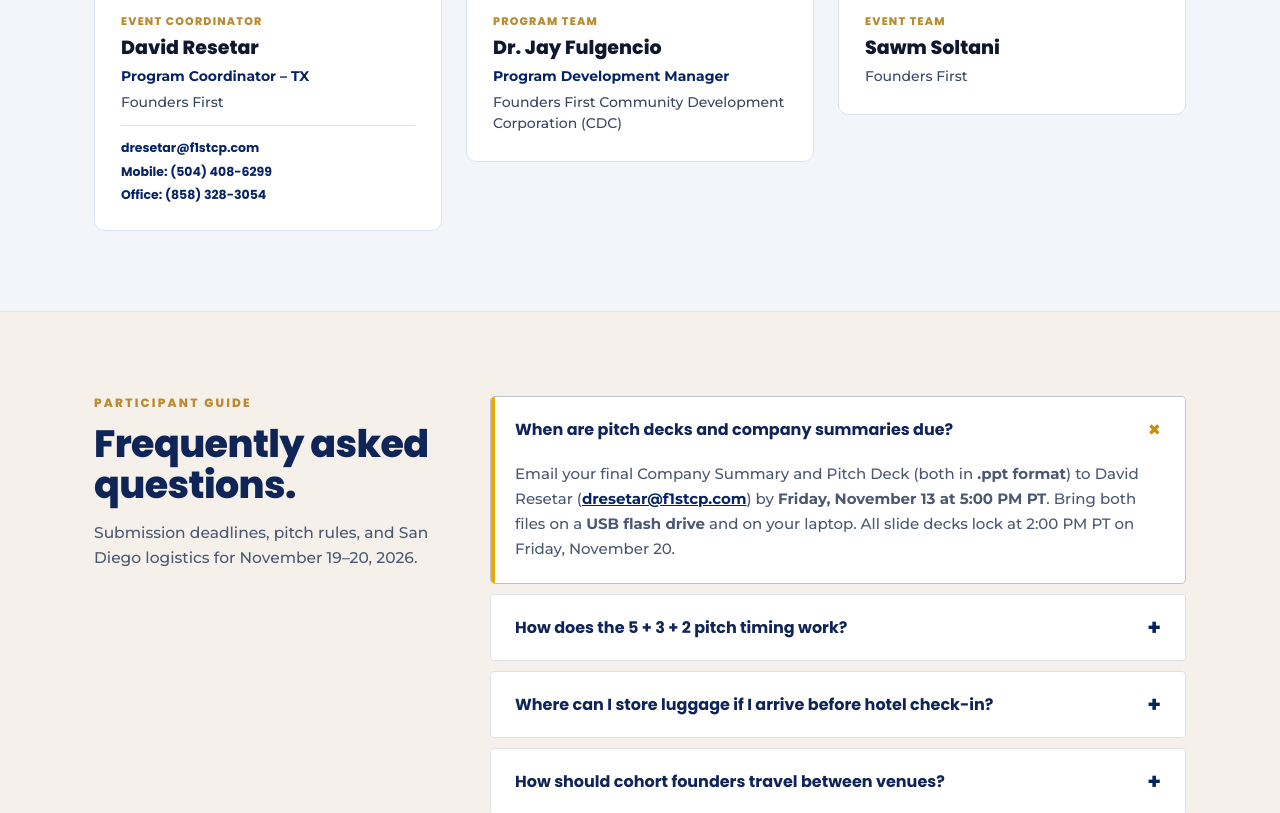
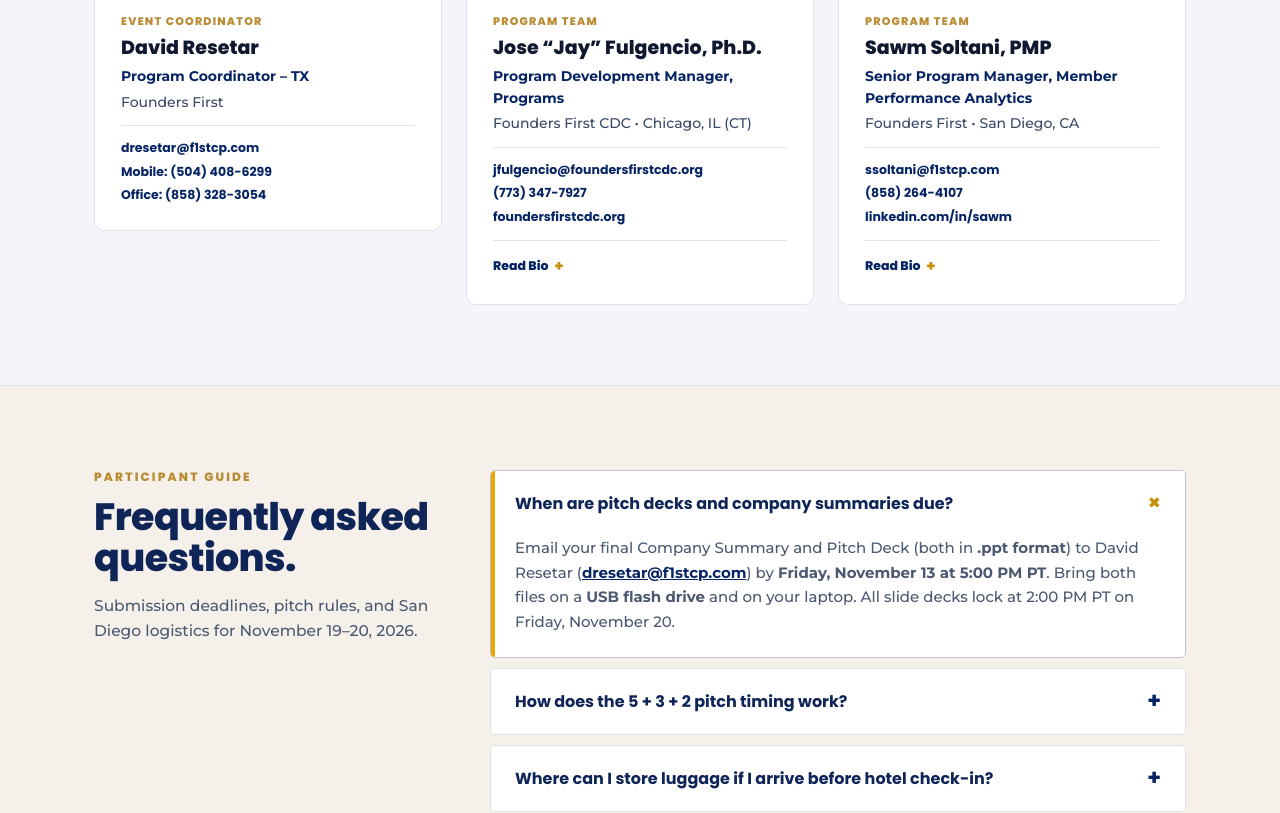
Before and after one commit to FoundersFirstCDC/FastPath, a plain HTML site: page index.html in a window 1280 px wide. Shown: the part 6638-7451 px from the top of the page. Drawn offline with Linux system fonts and the light colour scheme.

Commit message:
Revise profiles for Jay Fulgencio and Sawm Soltani
Updated person details for Jose Jay Fulgencio, Ph.D. and Sawm Soltani, PMP. Enhanced bio sections and contact links.

```diff
--- a/index.html
+++ b/index.html
@@ -899,6 +899,11 @@
       color: var(--ink-body);
       display: grid;
       gap: 10px;
+    }
+
+    .person-bio-text strong {
+      color: var(--navy-deep);
+      font-weight: 700;
     }
 
     .person-bio-text a {
@@ -1956,35 +1961,64 @@
           </div>
         </div>
 
-        <!-- Dr. Jay Fulgencio -->
+        <!-- Jose “Jay” Fulgencio, Ph.D. -->
         <div class="person-card">
           <div class="yb-media-row">
             <div class="yb-headshot-slot has-img">
-              <img src="https://foundersfirstcdc.github.io/FastPath/FFCDC_JayFulgencio_Headshot.jpg" alt="Dr. Jay Fulgencio" />
+              <img src="https://foundersfirstcdc.github.io/FastPath/FFCDC_JayFulgencio_Headshot.jpg" alt="Jose Jay Fulgencio, Ph.D." />
             </div>
             <div class="yb-logo-slot has-img">
               <img src="https://foundersfirstcdc.github.io/FastPath/ffcdclogo01.jpg" alt="Founders First CDC Logo" />
             </div>
           </div>
           <span class="person-role">Program Team</span>
-          <h3>Dr. Jay Fulgencio</h3>
-          <div class="person-title">Program Development Manager</div>
-          <div class="person-org">Founders First Community Development Corporation (CDC)</div>
-        </div>
-
-        <!-- Sawm Soltani -->
+          <h3>Jose &ldquo;Jay&rdquo; Fulgencio, Ph.D.</h3>
+          <div class="person-title">Program Development Manager, Programs</div>
+          <div class="person-org">Founders First CDC &bull; Chicago, IL (CT)</div>
+          <div class="team-contact-links">
+            <a href="mailto:jfulgencio@foundersfirstcdc.org">jfulgencio@foundersfirstcdc.org</a>
+            <a href="tel:7733477927">(773) 347-7927</a>
+            <a href="https://foundersfirstcdc.org/" target="_blank" rel="noopener noreferrer">foundersfirstcdc.org</a>
+          </div>
+          <details class="person-bio">
+            <summary>Read Bio</summary>
+            <div class="person-bio-text">
+              <p>Dr. Jay Fulgencio is a Chicago-based Program Development Manager at Founders First CDC (having previously held program roles at Founders First), where he focuses on program design, curriculum delivery, and founder education.</p>
+              <p><strong>Program Development:</strong> Manages program operations and supports digital learning and acceleration initiatives, including Passport Premium and FastPath. Facilitates cohort onboarding and leads member success resource sessions.</p>
+              <p><strong>Honors &amp; Publications:</strong> Named a Negocios Now &ldquo;40 Under 40&rdquo; honoree and a USASBE Teaching and Learning Scholar. Author of personal finance and startup eBooks (with SALT) and writer for Millennial Magazine, Mic, and H&amp;R Block Blog Talk.</p>
+            </div>
+          </details>
+        </div>
+
+        <!-- Sawm Soltani, PMP -->
         <div class="person-card">
           <div class="yb-media-row">
             <div class="yb-headshot-slot has-img">
-              <img src="https://foundersfirstcdc.github.io/FastPath/FFCP_SawmSoltani_Headshot.jpg" alt="Sawm Soltani" />
+              <img src="https://foundersfirstcdc.github.io/FastPath/FFCP_SawmSoltani_Headshot.jpg" alt="Sawm Soltani, PMP" />
             </div>
             <div class="yb-logo-slot has-img">
               <img src="https://foundersfirstcdc.github.io/FastPath/FFCP_Logo.jpg" alt="Founders First Logo" />
             </div>
           </div>
-          <span class="person-role">Event Team</span>
-          <h3>Sawm Soltani</h3>
-          <div class="person-org">Founders First</div>
+          <span class="person-role">Program Team</span>
+          <h3>Sawm Soltani, PMP</h3>
+          <div class="person-title">Senior Program Manager, Member Performance Analytics</div>
+          <div class="person-org">Founders First &bull; San Diego, CA</div>
+          <div class="team-contact-links">
+            <a href="mailto:ssoltani@f1stcp.com">ssoltani@f1stcp.com</a>
+            <a href="tel:8582644107">(858) 264-4107</a>
+            <a href="https://www.linkedin.com/in/sawm/" target="_blank" rel="noopener noreferrer">linkedin.com/in/sawm</a>
+          </div>
+          <details class="person-bio">
+            <summary>Read Bio</summary>
+            <div class="person-bio-text">
+              <p>Sawm Soltani is a San Diego&ndash;based Senior Program Manager of Member Performance Analytics at Founders First. He is a certified Project Management Professional (PMP) with more than six years of experience directing infrastructure initiatives, guiding cross-functional teams, and utilizing data-driven insights to capture strategic opportunities on time and within budget. Bringing over five years of dedicated experience in impact reporting, data collection, analysis, and narrative synthesis, he has helped organizations raise millions of dollars through data-backed storytelling, alongside an extensive background in small business advisory, pitch deck consulting, and real estate.</p>
+              <p><strong>Program Management &amp; Performance Analytics:</strong> Serves as Senior Program Manager (Member Performance Analytics), having progressively advanced within the organization since 2018 across roles including Program Coordinator, Senior Program Coordinator, and Program Manager. Manages multiple business growth accelerator programs annually, providing small business owners with scaling tools, curriculum coursework, syllabi, brochures, surveys, and multi-channel content across newsletters and social media. Advises founders directly through pitch deck consulting and investor panel preparation, while serving as a relationship manager connecting non-qualifying clients to alternative financing options.</p>
+              <p><strong>Business Consulting &amp; Real Estate:</strong> Has consulted hundreds of diverse entrepreneurs on pitch deck development to secure growth capital. Formerly practiced as a licensed real estate agent in San Diego County across brokerages including Coldwell Banker Residential Brokerage, Compass, and Keller Williams Realty, Inc., helping clients find homes and build wealth. Earlier business development experience includes serving as a Sales Development Representative for S &amp; N Auto Imports, where he managed web marketing campaigns and virtual ads that generated a 30% increase in sales.</p>
+              <p><strong>Education &amp; Credentials:</strong> Holds a B.S. in Business Administration and Management (General) from San Diego State University (2014&ndash;2018), Project Management Professional certification (PMP# 3184545), Google Data Analytics Professional Certificate (Issued May 2024), Google Analytics Individual Qualification (Credential ID: 234011506), and an inactive California Real Estate License (DRE# 02096337).</p>
+              <p><strong>Community Leadership &amp; Languages:</strong> Volunteered as a youth basketball coach with the Rancho Penasquitos Basketball League, leading his team to a top-seed regular season finish. Communicates in English and possesses limited working proficiency in Persian.</p>
+            </div>
+          </details>
         </div>
       </div>
     </div>
```
